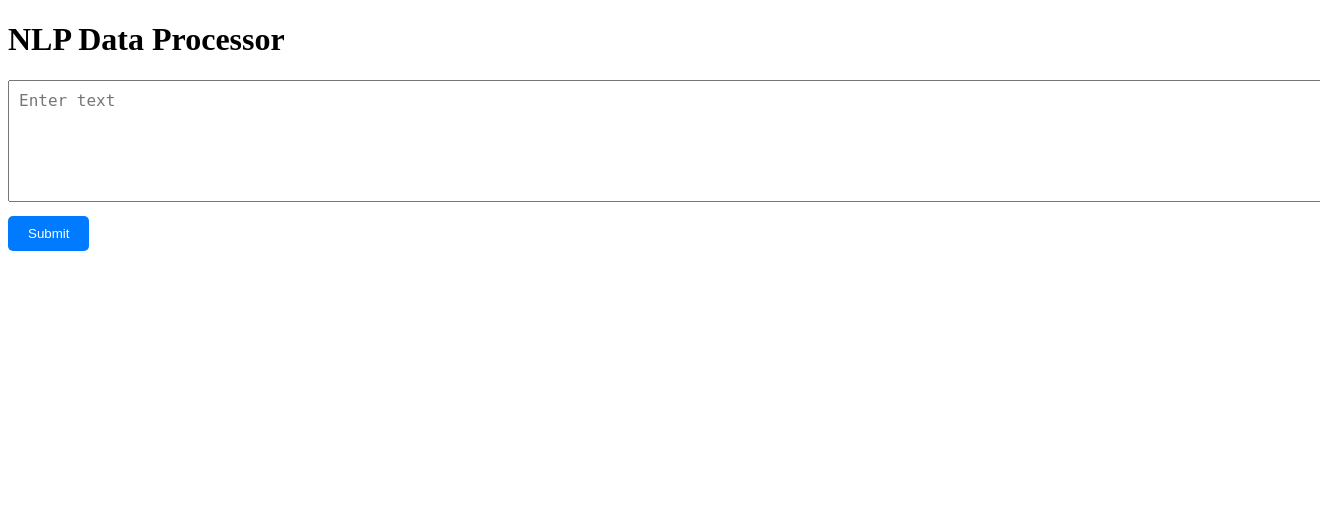
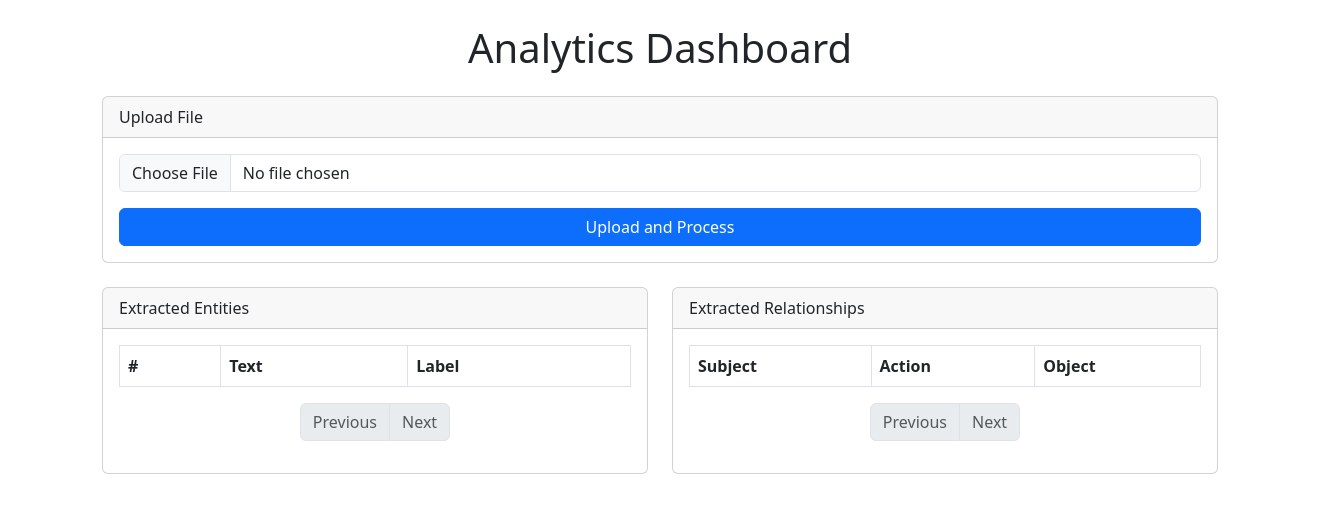
Before and after one commit to Brandodle/Team3000, a Flask app: page / in a window 1320 px wide; the page is wider, and only the part inside the window is pictured. Shown: the top 513 px of that part. Run offline with Flask 3, Linux system fonts and the light colour scheme; lists and menus that the app fills with data are empty; some libraries are stand-ins or nearby versions.

Commit message:
extraction of entities and relationship

```diff
--- a/app/app.py
+++ b/app/app.py
@@ -1,23 +1,122 @@
-from flask import Flask, render_template, request, jsonify
+from flask import Flask, request, jsonify, render_template
+import pandas as pd
+import spacy
+import os
+from collections import Counter
 
-app = Flask(__name__)
+app = Flask(__name__, template_folder='templates', static_folder='static')
+nlp = spacy.load("en_core_web_sm")  # Load SpaCy's pre-trained model
 
-# Serve the main HTML file
+# Configure upload folder
+UPLOAD_FOLDER = './uploads'
+if not os.path.exists(UPLOAD_FOLDER):
+    os.makedirs(UPLOAD_FOLDER)
+app.config['UPLOAD_FOLDER'] = UPLOAD_FOLDER
+
 @app.route('/')
-def home():
+def index():
     return render_template('home.html')
 
-# API endpoint to process data
-@app.route('/api/process', methods=['POST'])
-def process_data():
-    data = request.json  # Receive JSON data from Vue.js
-    input_text = data.get('text', '')
-    # Process the input (this is where your NLP or other logic would go)
-    response = {
-        "message": "Processed successfully",
-        "received_text": input_text
-    }
-    return jsonify(response)
+@app.route('/upload', methods=['POST'])
+def upload_file():
+    if 'file' not in request.files:
+        return jsonify({'error': 'No file uploaded'}), 400
+    file = request.files['file']
+    if file.filename == '':
+        return jsonify({'error': 'No file selected'}), 400
+    if file:
+        try:
+            file_path = os.path.join(app.config['UPLOAD_FOLDER'], file.filename)
+            file.save(file_path)
+            return process_excel(file_path)
+        except Exception as e:
+            return jsonify({'error': str(e)}), 500
+
+def process_excel(file_path):
+    try:
+        # Read the Excel file into a DataFrame
+        df = pd.read_excel(file_path)
+
+        # Combine all rows into a single text string
+        text = ' '.join(df.astype(str).fillna('').apply(lambda x: ' '.join(x), axis=1))
+        nlp.max_length = max(len(text), 1500000)  # Adjust SpaCy max_length to avoid exceeding limits
+
+        # Perform NLP processing
+        doc = nlp(text)
+
+        # Extract entities
+        entities = [{'text': ent.text, 'label': ent.label_} for ent in doc.ents]
+
+        # Extract relationships (e.g., subject-action-object)
+        relationships = [
+            {'subject': token.head.text, 'action': token.dep_, 'object': token.text}
+            for token in doc
+            if token.dep_ in ('nsubj', 'dobj')
+        ]
+
+        return jsonify({'entities': entities, 'relationships': relationships, 'text': text})
+    except Exception as e:
+        return jsonify({'error': str(e)}), 500
+
+@app.route('/insights', methods=['POST'])
+def generate_insights():
+    try:
+        # Extract the text sent by the frontend
+        text = request.json.get('text', '')
+        if not text:
+            return jsonify({'error': 'No text provided for insights'}), 400
+
+        doc = nlp(text)
+
+        # Count entity types
+        entity_counter = Counter([ent.label_ for ent in doc.ents])
+        most_frequent_entity = entity_counter.most_common(1)[0] if entity_counter else ("None", 0)
+
+        # Summarize relationships
+        relationships = [
+            {'subject': token.head.text, 'action': token.dep_, 'object': token.text}
+            for token in doc
+            if token.dep_ in ('nsubj', 'dobj')
+        ]
+        relationship_summary = Counter([f"{rel['subject']} -> {rel['action']} -> {rel['object']}" for rel in relationships])
+
+        # Prepare insights
+        insights = {
+            'most_frequent_entity': most_frequent_entity,
+            'entity_summary': dict(entity_counter),
+            'relationship_summary': dict(relationship_summary.most_common(5))
+        }
+
+        return jsonify(insights)
+    except Exception as e:
+        return jsonify({'error': str(e)}), 500
+
+@app.route('/network-data', methods=['POST'])
+def network_data():
+    try:
+        text = request.json.get('text', '')
+        if not text:
+            return jsonify({'error': 'No text provided for network data'}), 400
+
+        doc = nlp(text)
+
+        # Generate nodes and edges for network visualization
+        nodes = []
+        edges = []
+        entity_set = set()
+
+        for ent in doc.ents:
+            if ent.text not in entity_set:
+                nodes.append({'id': ent.text, 'label': ent.text, 'group': ent.label_})
+                entity_set.add(ent.text)
+
+        for token in doc:
+            if token.dep_ in ('nsubj', 'dobj'):
+                edges.append({'from': token.head.text, 'to': token.text, 'label': token.dep_})
+
+        return jsonify({'nodes': nodes, 'edges': edges})
+    except Exception as e:
+        return jsonify({'error': str(e)}), 500
 
 if __name__ == '__main__':
     app.run(debug=True)
--- a/app/static/css/style.css
+++ b/app/static/css/style.css
@@ -1,20 +1,37 @@
+body {
+    font-family: Arial, sans-serif;
+    margin: 20px;
+    padding: 0;
+  }
+
+  h1 {
+    color: #333;
+  }
+
   textarea {
     width: 100%;
     height: 100px;
     margin-bottom: 10px;
-    padding: 10px;
-    font-size: 16px;
   }
 
   button {
-    padding: 10px 20px;
-    background-color: #007BFF;
+    margin-right: 5px;
+    padding: 10px 15px;
+    background-color: #007bff;
     color: white;
     border: none;
-    border-radius: 5px;
     cursor: pointer;
   }
 
   button:hover {
     background-color: #0056b3;
   }
+
+  ul {
+    list-style-type: none;
+    padding: 0;
+  }
+
+  li {
+    padding: 5px 0;
+  }
--- a/app/templates/home.html
+++ b/app/templates/home.html
@@ -3,43 +3,196 @@
 <head>
   <meta charset="UTF-8">
   <meta name="viewport" content="width=device-width, initial-scale=1.0">
-    <title>TEAM3000</title>
-    <link rel="stylesheet" href="{{ url_for('static', filename='css/style.css') }}">
+  <title>Analytics Dashboard</title>
+  <link rel="stylesheet" href="https://cdn.jsdelivr.net/npm/bootstrap@5.3.0/dist/css/bootstrap.min.css">
+  <script src="https://unpkg.com/vue@3.2.47/dist/vue.global.js"></script>
 </head>
 <body>
-    <div id="app">
-        <h1>NLP Data Processor</h1>
-        <form @submit.prevent="submitData">
-            <textarea v-model="inputText" placeholder="Enter text"></textarea>
-            <button type="submit">Submit</button>
-        </form>
-        <div v-if="response">
-            <h3>Response from Backend:</h3>
-            <pre>{{ response }}</pre>
+  <div id="app" class="container mt-4">
+    <h1 class="text-center">Analytics Dashboard</h1>
+
+    <!-- Upload File Section -->
+    <div class="card mt-4">
+      <div class="card-header">Upload File</div>
+      <div class="card-body">
+        <input type="file" class="form-control mb-3" @change="handleFileUpload">
+        <button class="btn btn-primary w-100" @click="uploadFile">Upload and Process</button>
       </div>
     </div>
-    <script src="https://cdn.jsdelivr.net/npm/vue@2/dist/vue.js"></script>
-    <script src="https://cdn.jsdelivr.net/npm/axios/dist/axios.min.js"></script>
+
+    <!-- Insights Section -->
+    <div v-if="insights.most_frequent_entity" class="card mt-4">
+      <div class="card-header">Insights</div>
+      <div class="card-body">
+        <p><strong>Most Frequent Entity:</strong> [[ insights.most_frequent_entity[0] ]] (Count: [[ insights.most_frequent_entity[1] ]])</p>
+        <h5>Top Relationships:</h5>
+        <ul>
+          <li v-for="(count, rel) in insights.relationship_summary" :key="rel">
+            [[ rel ]]: [[ count ]]
+          </li>
+        </ul>
+      </div>
+    </div>
+
+    <!-- Tables with Pagination -->
+    <div class="row mt-4">
+      <!-- Extracted Entities -->
+      <div class="col-md-6">
+        <div class="card">
+          <div class="card-header">Extracted Entities</div>
+          <div class="card-body">
+            <table class="table table-striped table-bordered">
+              <thead>
+                <tr>
+                  <th>#</th>
+                  <th>Text</th>
+                  <th>Label</th>
+                </tr>
+              </thead>
+              <tbody>
+                <tr v-for="(entity, index) in paginatedEntities" :key="index">
+                  <td>[[ currentPageEntities * itemsPerPageEntities + index + 1 ]]</td>
+                  <td>[[ entity.text ]]</td>
+                  <td>[[ entity.label ]]</td>
+                </tr>
+              </tbody>
+            </table>
+            <nav class="d-flex justify-content-center">
+              <ul class="pagination">
+                <li class="page-item" :class="{ disabled: currentPageEntities === 0 }">
+                  <button class="page-link" @click="prevPageEntities">Previous</button>
+                </li>
+                <li class="page-item" :class="{ disabled: currentPageEntities >= totalPagesEntities - 1 }">
+                  <button class="page-link" @click="nextPageEntities">Next</button>
+                </li>
+              </ul>
+            </nav>
+          </div>
+        </div>
+      </div>
+
+      <!-- Extracted Relationships -->
+      <div class="col-md-6">
+        <div class="card">
+          <div class="card-header">Extracted Relationships</div>
+          <div class="card-body">
+            <table class="table table-striped table-bordered">
+              <thead>
+                <tr>
+                  <th>Subject</th>
+                  <th>Action</th>
+                  <th>Object</th>
+                </tr>
+              </thead>
+              <tbody>
+                <tr v-for="(rel, index) in paginatedRelationships" :key="index">
+                  <td>[[ rel.subject ]]</td>
+                  <td>[[ rel.action ]]</td>
+                  <td>[[ rel.object ]]</td>
+                </tr>
+              </tbody>
+            </table>
+            <nav class="d-flex justify-content-center">
+              <ul class="pagination">
+                <li class="page-item" :class="{ disabled: currentPageRelationships === 0 }">
+                  <button class="page-link" @click="prevPageRelationships">Previous</button>
+                </li>
+                <li class="page-item" :class="{ disabled: currentPageRelationships >= totalPagesRelationships - 1 }">
+                  <button class="page-link" @click="nextPageRelationships">Next</button>
+                </li>
+              </ul>
+            </nav>
+          </div>
+        </div>
+      </div>
+    </div>
+  </div>
+
   <script>
-        new Vue({
-            el: '#app',
-            data: {
-                inputText: '',
-                response: null,
+    const { createApp } = Vue;
+
+    createApp({
+      delimiters: ['[[', ']]'],
+      data() {
+        return {
+          file: null,
+          entities: [],
+          relationships: [],
+          insights: {},
+          itemsPerPageEntities: 15,
+          currentPageEntities: 0,
+          itemsPerPageRelationships: 15,
+          currentPageRelationships: 0,
+        };
+      },
+      computed: {
+        totalPagesEntities() {
+          return Math.ceil(this.entities.length / this.itemsPerPageEntities);
+        },
+        paginatedEntities() {
+          const start = this.currentPageEntities * this.itemsPerPageEntities;
+          return this.entities.slice(start, start + this.itemsPerPageEntities);
+        },
+        totalPagesRelationships() {
+          return Math.ceil(this.relationships.length / this.itemsPerPageRelationships);
+        },
+        paginatedRelationships() {
+          const start = this.currentPageRelationships * this.itemsPerPageRelationships;
+          return this.relationships.slice(start, start + this.itemsPerPageRelationships);
+        },
       },
       methods: {
-                async submitData() {
-                    try {
-                        const res = await axios.post('/api/process', {
-                            text: this.inputText,
+        handleFileUpload(event) {
+          this.file = event.target.files[0];
+        },
+        async uploadFile() {
+          if (!this.file) {
+            alert('No file selected!');
+            return;
+          }
+          const formData = new FormData();
+          formData.append('file', this.file);
+
+          const response = await fetch('/upload', { method: 'POST', body: formData });
+          const data = await response.json();
+
+          if (data.error) {
+            alert(`Error: ${data.error}`);
+            return;
+          }
+
+          this.entities = data.entities;
+          this.relationships = data.relationships;
+
+          const insightsResponse = await fetch('/insights', {
+            method: 'POST',
+            headers: { 'Content-Type': 'application/json' },
+            body: JSON.stringify({ text: data.text }),
           });
-                        this.response = res.data;
-                    } catch (error) {
-                        console.error("Error submitting data:", error);
+          this.insights = await insightsResponse.json();
+        },
+        prevPageEntities() {
+          if (this.currentPageEntities > 0) {
+            this.currentPageEntities--;
+          }
+        },
+        nextPageEntities() {
+          if (this.currentPageEntities < this.totalPagesEntities - 1) {
+            this.currentPageEntities++;
+          }
+        },
+        prevPageRelationships() {
+          if (this.currentPageRelationships > 0) {
+            this.currentPageRelationships--;
+          }
+        },
+        nextPageRelationships() {
+          if (this.currentPageRelationships < this.totalPagesRelationships - 1) {
+            this.currentPageRelationships++;
           }
         },
       },
-        });
+    }).mount('#app');
   </script>
 </body>
 </html>
--- /dev/null
+++ b/requirements.txt
@@ -0,0 +1,4 @@
+Flask
+pandas
+openpyxl
+spacy
```
Also changed, not shown: README.md, 1 other file. Lines whose indentation alone changed are shown as unchanged.
